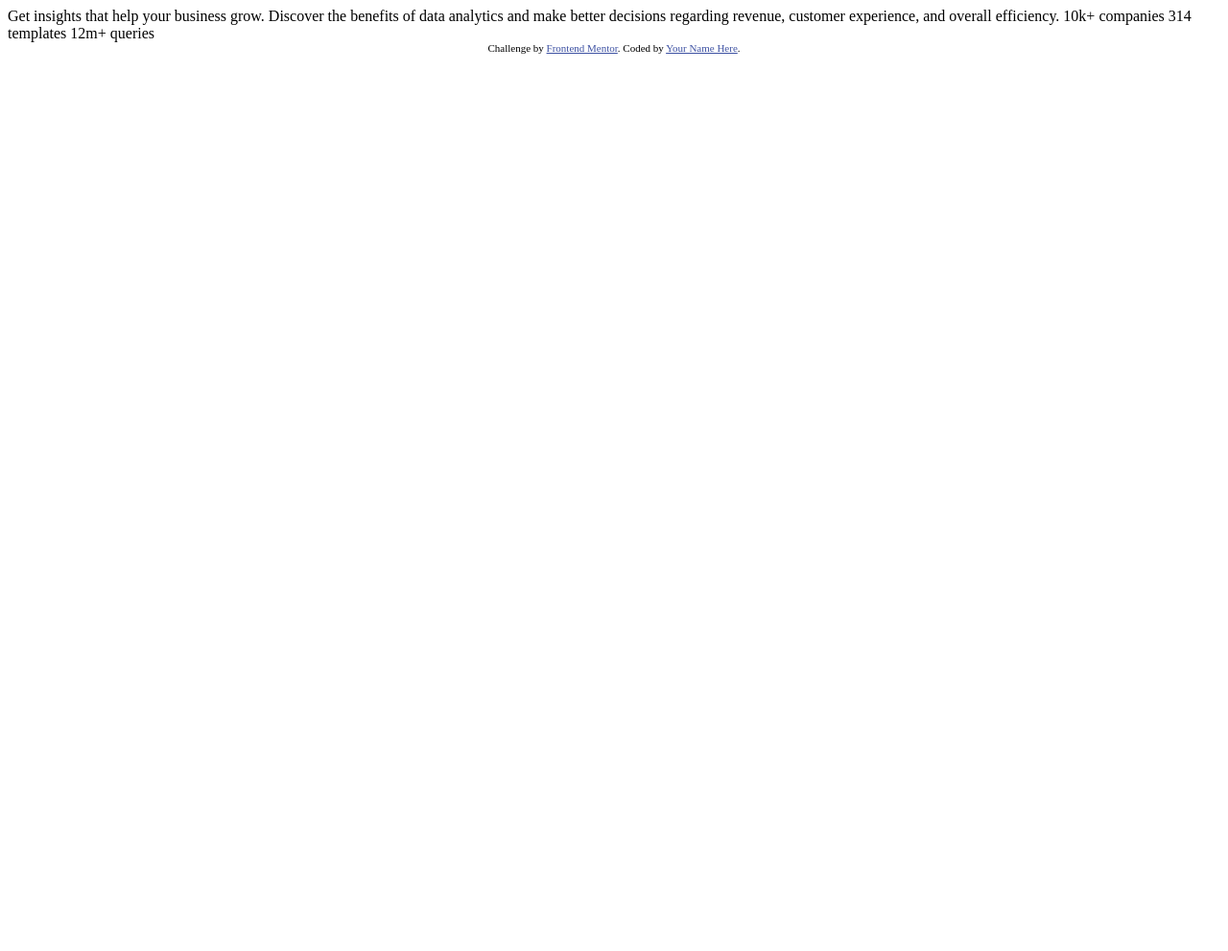
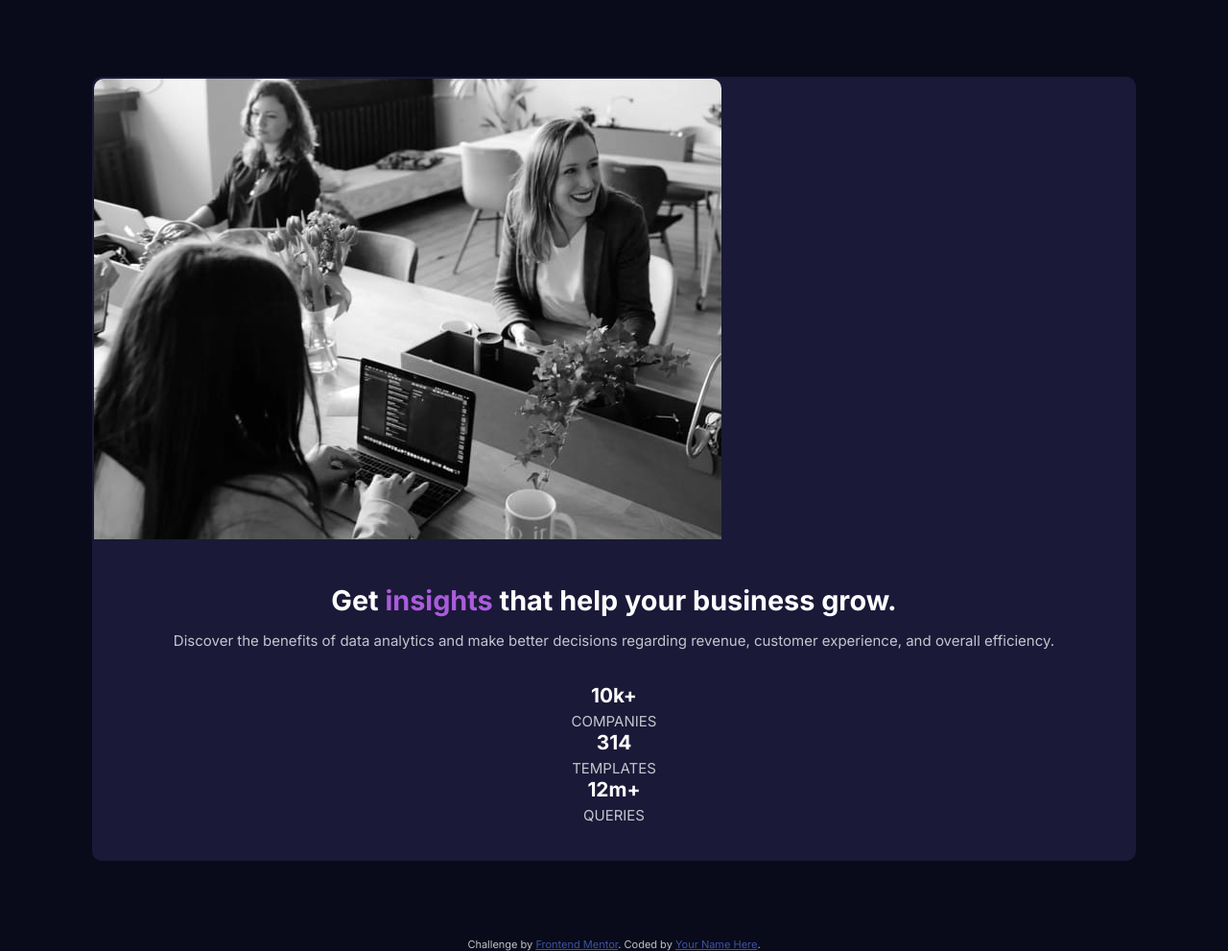
Before and after one commit to Mos-zaid/stat-preview-card, a plain HTML site: page index.html in a window 1280 px wide. Shown: the whole page at 96% size. Before the commit the page ends 800 px from the top, so only its background shows below. Drawn offline with Linux system fonts and the light colour scheme.

Commit message:
First Update

```diff
--- a/index.html
+++ b/index.html
@@ -5,6 +5,7 @@
   <meta name="viewport" content="width=device-width, initial-scale=1.0"> <!-- displays site properly based on user's device -->
 
   <link rel="icon" type="image/png" sizes="32x32" href="./images/favicon-32x32.png">
+  <link rel="stylesheet" href="./styles/styles.css">
 
   <title>Frontend Mentor | Stats preview card component</title>
 
@@ -16,18 +17,37 @@
 </head>
 <body>
 
-  Get insights that help your business grow.
+  <main>
+    <section>
+      <div class="main-div__2-column">
+        <div class="main-div__1st-column">
+          <img src="./images/image-header-mobile.jpg" alt="#">
+        </div>
 
-  Discover the benefits of data analytics and make better decisions regarding revenue, customer
-  experience, and overall efficiency.
+        <div class="main-div__2nd-column">
+          <h1>Get <span>insights</span> that help your business grow.</h1>
+          <p>Discover the benefits of data analytics and make better decisions regarding revenue, customer experience, and overall efficiency.</p>
+          <div class="insights-div__3-column">
+            <div>
+              <span class="insight-stats-header"> 10k+ </span> COMPANIES
+            </div>
+            <div>
+              <span class="insight-stats-header"> 314 </span> TEMPLATES
+            </div>
+            <div>
+              <span class="insight-stats-header"> 12m+ </span> QUERIES
+            </div>
+          </div>
+        </div>
+      </div>
+    </section>
 
-  10k+ companies
-  314 templates
-  12m+ queries
+    <div class="attribution">
+      Challenge by <a href="https://www.frontendmentor.io?ref=challenge" target="_blank">Frontend Mentor</a>.
+      Coded by <a href="#">Your Name Here</a>.
+    </div>
 
-  <div class="attribution">
-    Challenge by <a href="https://www.frontendmentor.io?ref=challenge" target="_blank">Frontend Mentor</a>.
-    Coded by <a href="#">Your Name Here</a>.
-  </div>
+  </main>
+
 </body>
 </html>
--- /dev/null
+++ b/styles/_general.css
@@ -0,0 +1,8 @@
+body{
+    background-color: var(--dark-blue);
+    margin: 0;
+}
+
+*{
+    box-sizing: border-box;
+}
--- /dev/null
+++ b/styles/_layout.css
@@ -0,0 +1,25 @@
+.main-div__2-column{
+    width: 85vw;
+    margin: 5rem auto;
+    display: grid;
+    // grid-template-columns: 1fr 1fr;
+    border: 2px var(--desaturated-blue) solid;
+    background-color: var(--desaturated-blue);
+    border-radius: 10px;
+}
+
+.main-div__2-column img{
+    max-width: 84.1vw;
+    border-radius: 10px 10px 0 0;
+    margin-bottom: 1.7rem;
+}
+
+.main-div__2nd-column{
+    width: 85%;
+    margin: 0 auto;
+}
+
+.insights-div__3-column{
+    margin: 2.2rem auto;
+    display: grid;
+}
--- /dev/null
+++ b/styles/_typography.css
@@ -0,0 +1,30 @@
+body{
+    font-size: 0.9375rem;
+    color: var(--slightly-transparent-white);
+    font-family: 'Inter', sans-serif;
+}
+
+.main-div__2nd-column{
+    text-align: center;
+    font-weight: 400;
+}
+
+.main-div__2nd-column h1{
+    color: var(--neutral-white);
+    font-size: 1.8rem;
+    margin: 0;
+    margin-top: 15px;
+}
+
+.main-div__2nd-column h1 span{
+    color: var(--soft-violet);
+}
+
+.insight-stats-header{
+    color: var(--neutral-white);
+    font-size: 1.3rem;
+    font-weight: 700;
+    display: block;
+    margin-bottom: 5px;
+}
+// font-size: 0.9375rem;
--- /dev/null
+++ b/styles/_variables.css
@@ -0,0 +1,8 @@
+:root{
+    --dark-blue: hsl(233, 47%, 7%);
+    --desaturated-blue: hsl(244, 38%, 16%);
+    --soft-violet: hsl(277, 64%, 61%);
+    --neutral-white: hsl(0, 0%, 100%);
+    --slightly-transparent-white: hsla(0, 0%, 100%, 0.75);
+    --very-slightly-transparent-white: hsla(0, 0%, 100%, 0.6);
+}
--- /dev/null
+++ b/styles/styles.css
@@ -0,0 +1,5 @@
+@import url('https://fonts.googleapis.com/css2?family=Inter:wght@400;700&family=Lexend+Deca&display=swap');
+@import url(_variables.css);
+@import url(_typography.css);
+@import url(_layout.css);
+@import url(_general.css);
```
